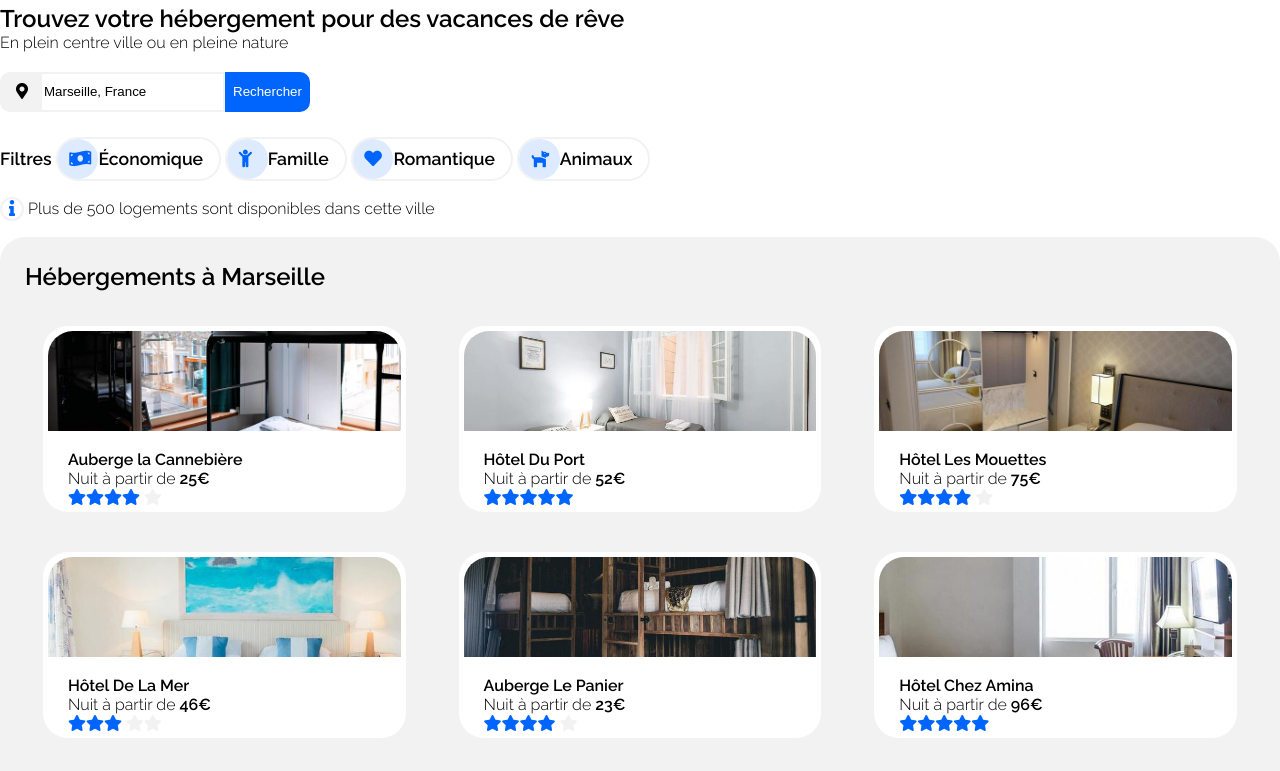
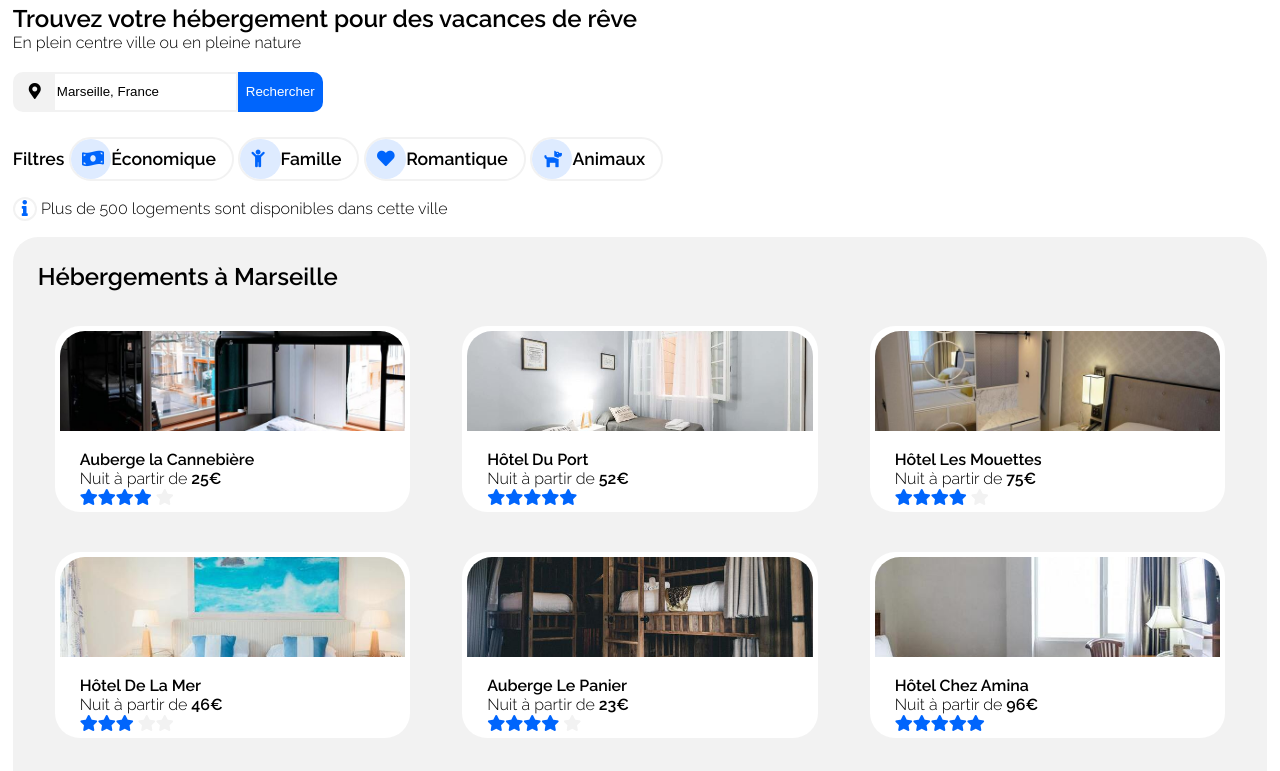
Before and after one commit to chrisdavid95/DavidChristian_1_01092020, a plain HTML site: page index.html in a window 1280 px wide. Shown: the part 91-862 px from the top of the page. Drawn offline with Linux system fonts and the light colour scheme.

Commit message:
reafactor: introducing a global margin onb every devices

```diff
--- a/style.css
+++ b/style.css
@@ -1,4 +1,4 @@
-body{font-family:'Raleway',sans-serif;font-weight:bold;max-width:1300px;margin:0 auto}
+body{font-family:'Raleway',sans-serif;font-weight:bold;max-width:1300px;margin:0 auto;width:98%}
 header{display:flex;justify-content:space-between;margin-top:30px}
 footer{border-radius:25px 25px 0 0;margin-top:50px;display:flex;justify-content:space-around;background-color:#F2F2F2;font-size:small;font-weight: 100}
 a:visited{color:unset}
```
